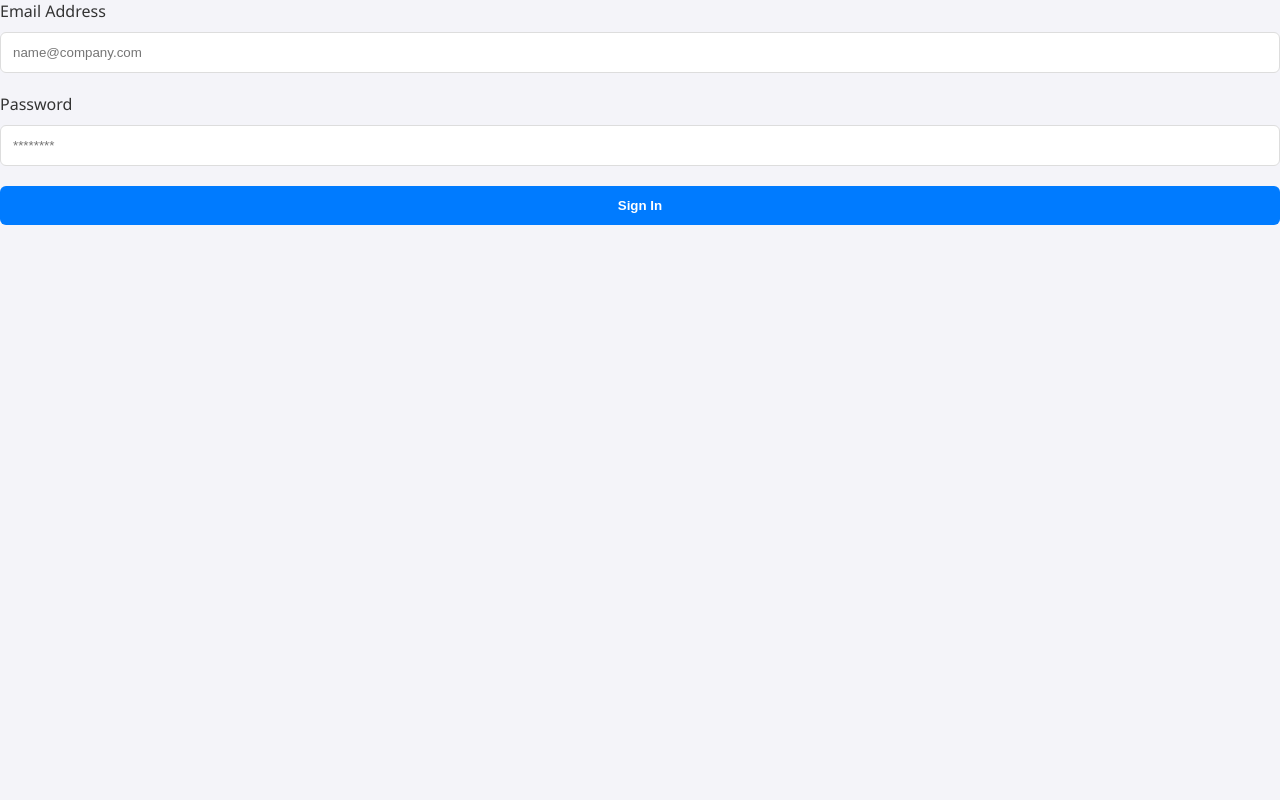
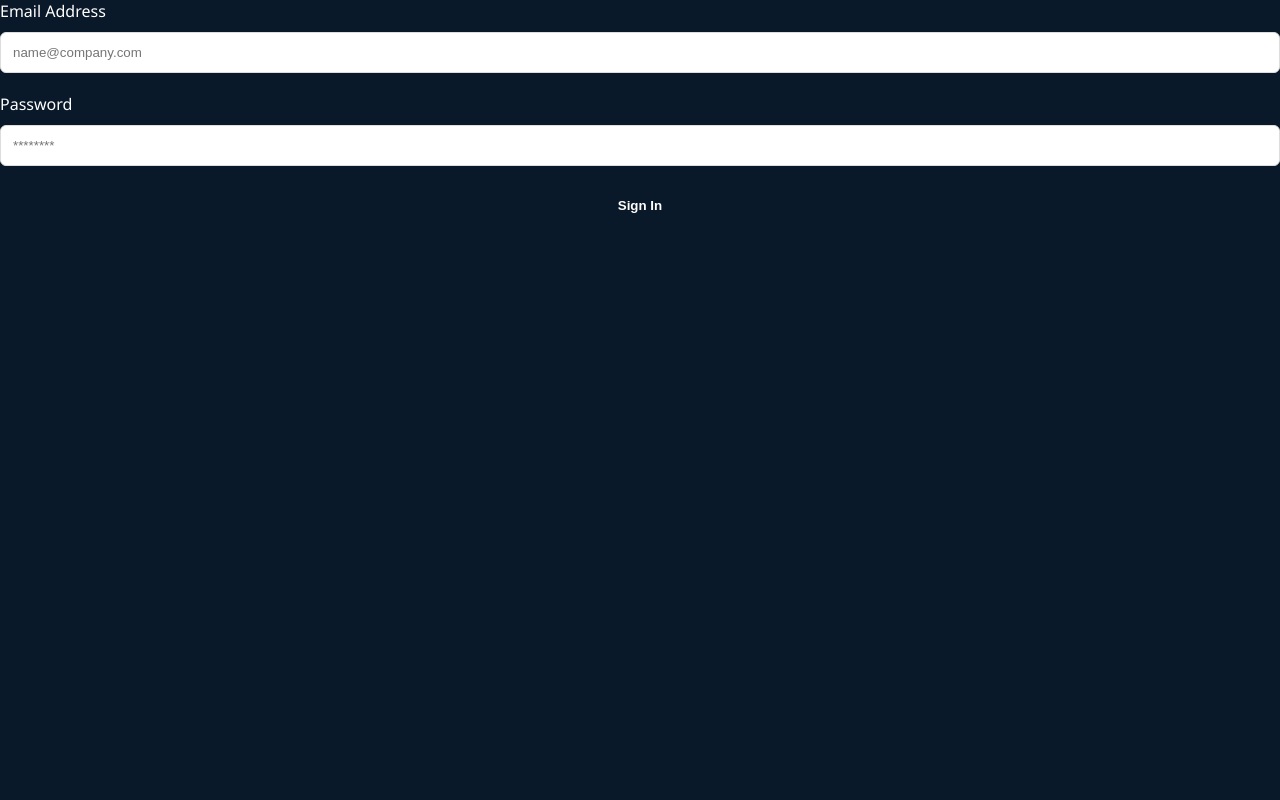
Before and after one commit to BartlomiejKwiatkowsk/wdpai, a PHP site: page / in a window 1280 px wide. Run offline with PHP 8.4, Linux system fonts and the light colour scheme; some libraries are stand-ins or nearby versions.

Commit message:
UI: Refactored global CSS variables and layout structure for dark mode

```diff
--- a/public/css/style.css
+++ b/public/css/style.css
@@ -1,33 +1,46 @@
 :root {
-    --primary: #007bff;
-    --dark: #1a1a1a;
-    --light: #f4f4f9;
-    --text: #333;
-    --white: #ffffff;
+    --bg-main: #0a1929;
+    --bg-card: rgba(255, 255, 255, 0.05);
+    --sidebar-bg: #001e3c;
+    --accent: #00a8ff;
+    --accent-dark: #007bb2;
+    --text-white: #ffffff;
+    --text-muted: #b2bac2;
+    --healthy: #00e676;
+    --attention: #ff9100;
+    --shadow: 0 8px 32px 0 rgba(0, 0, 0, 0.37);
 }
 
-body {
-    font-family: 'Segoe UI', Tahoma, Geneva, Verdana, sans-serif;
-    background-color: var(--light);
-    color: var(--text);
+* {
+    box-sizing: border-box;
     margin: 0;
     padding: 0;
 }
 
-/* Dashboard Layout */
+body {
+    font-family: 'Segoe UI', Roboto, Helvetica, Arial, sans-serif;
+    background-color: var(--bg-main);
+    color: var(--text-white);
+    overflow-x: hidden;
+}
+
+/* Layout Hierarchy */
 .dashboard-container {
-    display: grid;
-    grid-template-columns: 250px 1fr;
+    display: flex;
     min-height: 100vh;
 }
 
 .sidebar {
-    background-color: var(--dark);
-    color: var(--white);
-    padding: 20px;
+    width: 260px;
+    background-color: var(--sidebar-bg);
+    padding: 30px 20px;
+    border-right: 1px solid rgba(255, 255, 255, 0.1);
+    display: flex;
+    flex-direction: column;
 }
 
 .main-content {
+    flex: 1;
     padding: 40px;
 }
 
```
